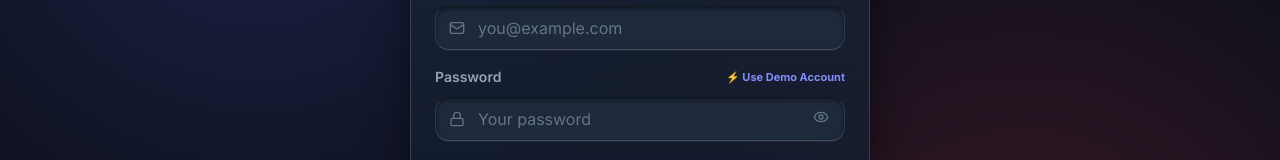
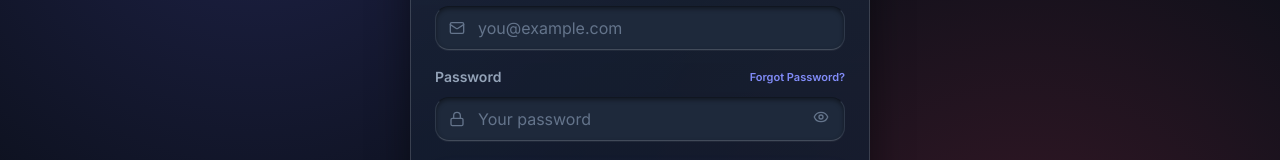
Before and after one commit to create2learn7238/Oddo-x-LDCE, a React (Vite) app: page /login in a window 1280 px wide. Shown: the part 308-468 px from the top of the page. Built offline with nearby package versions, Linux system fonts and the light colour scheme; no server answers.

Commit message:
feat: complete specifications alignment

```diff
--- a/src/pages/CreateTrip.jsx
+++ b/src/pages/CreateTrip.jsx
@@ -36,7 +36,7 @@ export default function CreateTrip() {
     await new Promise(r => setTimeout(r, 400))
     const newTrip = {
       id: `trip_${Date.now()}`,
-      userId: user.id,
+      userId: user?.id || 'u1',
       name: form.name.trim(),
       description: form.description.trim(),
       startDate: form.startDate,
--- a/src/pages/Login.jsx
+++ b/src/pages/Login.jsx
@@ -101,10 +101,10 @@ export default function Login() {
             <label className="form-label" htmlFor="login-password">Password</label>
             <button
               type="button"
-              onClick={fillDemo}
-              style={{ fontSize: '11px', color: 'var(--color-primary-light)', fontWeight: 700, background: 'none', border: 'none', cursor: 'pointer' }}
+              onClick={() => showToast('Password reset link sent to your registered email! (Demo: use demo123)', 'info')}
+              style={{ fontSize: '11px', color: 'var(--color-primary-light)', background: 'none', border: 'none', cursor: 'pointer', fontWeight: 600 }}
             >
-              ⚡ Use Demo Account
+              Forgot Password?
             </button>
           </div>
           <div style={{ position: 'relative' }}>
```
